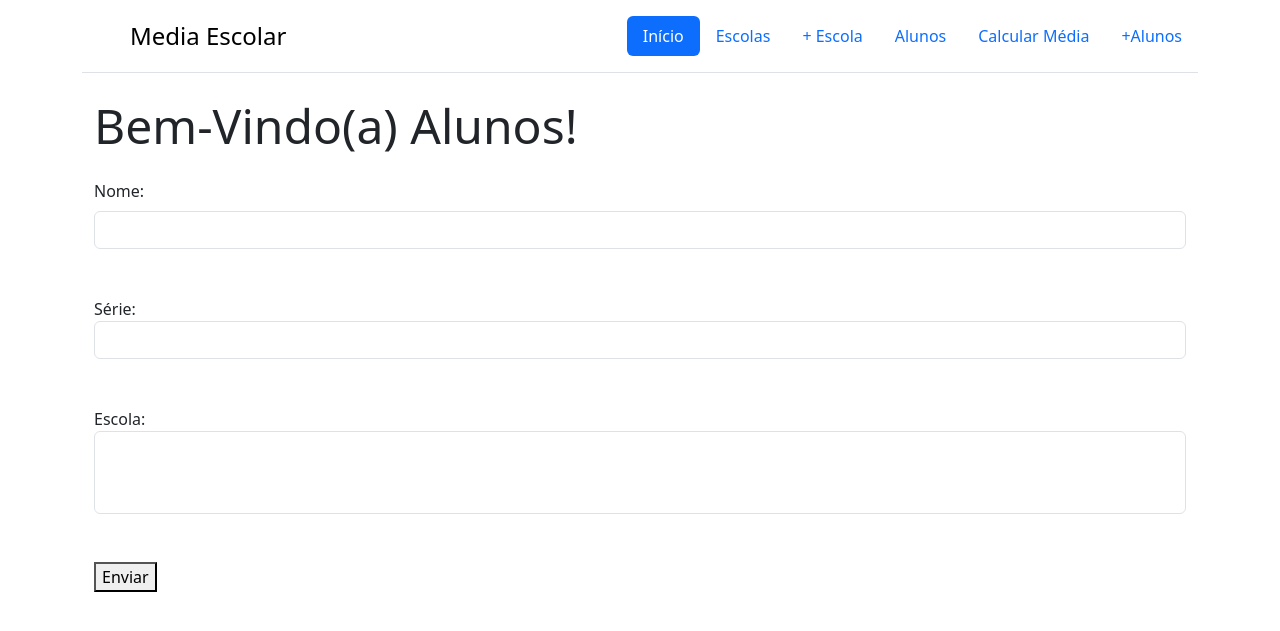
After one commit to danilolmoura/media_escolar, a Flask app: page /aluno in a window 1280 px wide. The commit adds this page. Shown: the top 631 px of the page. Run offline with Flask 3, Linux system fonts and the light colour scheme; lists and menus that the app fills with data are empty.

```diff
--- a/app.py
+++ b/app.py
@@ -25,6 +25,14 @@ class Materia(db.Model):
     serie=db.Column(db.Integer,nullable=False)
     escola_id=db.Column(db.Integer,db.ForeignKey("escola.id"),nullable=False)
     escola=db.relationship("Escola",backref=db.backref("materias",lazy=True))
+
+class Aluno(db.Model):
+    id=db.Column(db.Integer, primary_key=True)
+    nome=db.Column(db.String, nullable=False)
+    serie=db.Column(db.Integer,nullable=False)
+    escola_id=db.Column(db.Integer,db.ForeignKey("escola.id"),nullable=False)
+    escola=db.relationship("Escola",backref=db.backref("alunos",lazy=True))
+
 
 ## Cria tabelas do banco
 with app.app_context():
@@ -69,6 +77,31 @@ def cadastrar_materia():
 
         return redirect(url_for("escolas"))
 
+@app.route("/alunos")
+def alunos():
+    alunos=Aluno.query.all()
+    return render_template('alunos.html',alunos=alunos)
+
+@app.route("/aluno", methods=["GET","POST"])
+def cadastrar_alunos():
+    if request.method=="POST":
+
+        nome=request.form.get("nome")
+        if not nome:
+            return "O nome e a série é obrigatório"
+        serie=request.form.get("serie")
+        escola_id=request.form.get("escola_id")
+        aluno=Aluno(nome=nome, serie=serie, escola_id=escola_id)
+
+        db.session.add(aluno)
+        db.session.commit()
+
+        return redirect(url_for("alunos"))
+    else:
+        escolas=Escola.query.all()
+        return render_template('aluno.html',escolas=escolas)
+
+
 
 
 if __name__ == '__main__':
--- /dev/null
+++ b/templates/aluno.html
@@ -0,0 +1,45 @@
+{% extends "main.html" %}
+
+{% block content %}
+<div class="container">
+    <div class="display-5">
+        Bem-Vindo(a) Alunos!
+    </div>
+    <br>
+    <form action="/aluno" method="POST">
+        <label for="nome" class="form-label">
+            Nome:
+        </label>
+        <input type="text" name="nome" class="form-control" required>
+        <br>
+        <br>
+        <label for="serie">
+            Série:
+        </label>
+        <input type="number" name="serie" required class="form-control">
+        <br>
+        <br>
+
+        <label for="escola">
+            Escola:
+        </label>
+
+        <select class="form-select" name="escola_id" size="3" aria-label="Size 3 select example" required>
+            {% for escola in escolas %}
+            <option value="{{escola.id}}">
+                {{escola.nome}}
+            </option>
+            {% endfor %}
+        </select>
+        <br>
+        <br>
+        <button type="submit">
+            Enviar
+        </button>
+
+
+    </form>
+</div>
+
+
+{% endblock %}
--- a/templates/main.html
+++ b/templates/main.html
@@ -29,8 +29,10 @@
                 <li class="nav-item"><a href="#" class="nav-link active" aria-current="page">Início</a></li>
                 <li class="nav-item"><a href="/escolas" class="nav-link">Escolas</a></li>
                 <li class="nav-item"><a href="/cadastrar_escola" class="nav-link">+ Escola</a></li>
-                <li class="nav-item"><a href="#" class="nav-link">Alunos</a></li>
+                <li class="nav-item"><a href="/alunos" class="nav-link">Alunos</a></li>
                 <li class="nav-item"><a href="#" class="nav-link">Calcular Média</a></li>
+                <li class="nav-item"><a href="/aluno" class="nav-link">+Alunos</a></li>
+
             </ul>
         </header>
 
```
Also changed, not shown: templates/alunos.html (added, +41 -0 lines), templates/escola.html (+3 -41 lines), templates/escolas.html (+3 -41 lines), templates/header.html (deleted, +0 -19 lines).
